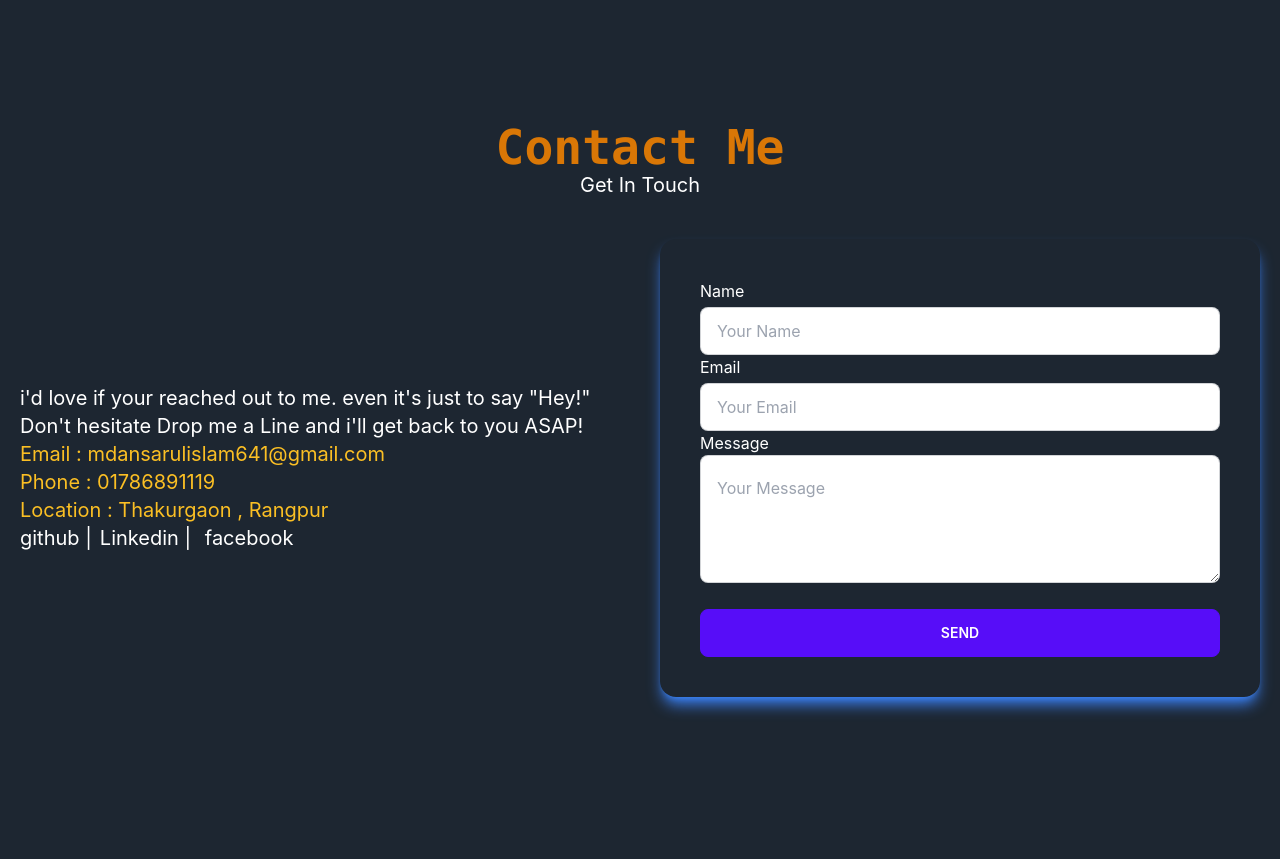
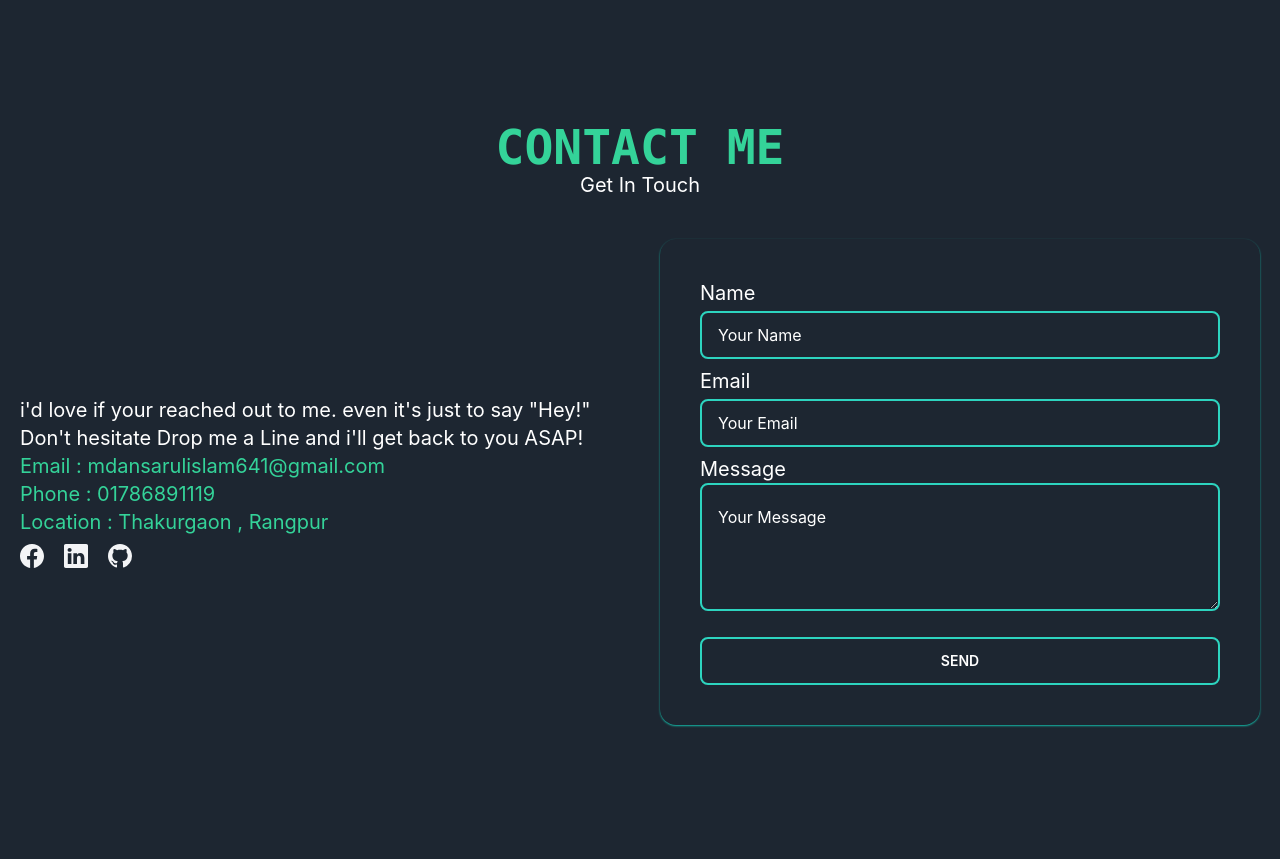
Before and after one commit to mdansarulislam641/myPortfolio, a React (Create React App) app: page / in a window 1280 px wide. Shown: the part 3720-4579 px from the top of the page. Built offline with nearby package versions, Linux system fonts and the light colour scheme.

Commit message:
contact us form edit

```diff
--- a/src/Components/ContactMe.js
+++ b/src/Components/ContactMe.js
@@ -2,6 +2,7 @@ import React from 'react';
 import  { useRef } from 'react';
 import emailjs from '@emailjs/browser';
 import { toast } from 'react-hot-toast';
+import { BsFacebook, BsGithub, BsLinkedin } from 'react-icons/bs';
 const ContactMe = () => {
 
     const form = useRef();
@@ -24,29 +25,44 @@ const ContactMe = () => {
         <section id='contact-me' className='py-20 bgg '>
           <div className='mx-5'>
           <div className='pb-10'>
-          <h1  data-aos="fade-down" className='text-amber-600 text-5xl font-extrabold font-mono text-center '>Contact Me </h1><h2 className='text-center text-white text-xl mt-0'>Get In Touch</h2>
+          <h1  data-aos="fade-down" className='text-color text-5xl font-extrabold font-mono text-center uppercase'>Contact Me </h1><h2 className='text-center text-white text-xl mt-0'>Get In Touch</h2>
           </div>
             <div className='grid grid-cols-1  md:grid-cols-2 gap-10 items-center max-w-screen-xl mx-auto'>
                 <div  data-aos="fade-down" className='text-center md:text-left'>
                     <p className='text-xl text-white'>i'd love if your reached out to me. even it's just to say "Hey!" Don't hesitate Drop me a Line and i'll get back to you ASAP! </p>
-                   <h2 className='text-amber-400 text-xl'>Email : mdansarulislam641@gmail.com</h2>
-                   <h3 className='text-xl text-amber-400'>Phone : 01786891119</h3>
-                   <h4 className='text-amber-400 text-xl'>Location : Thakurgaon , Rangpur</h4>
-                   <a className='text-xl hover:text-amber-500  text-white link link-hover hover:text-2xl transition-all duration-700' href="https://github.com/mdansarulislam641">github |</a>
-                   <a className='text-xl   hover:text-amber-500 mx-2 text-white link link-hover hover:text-2xl transition-all duration-700' href="https://www.linkedin.com/in/md-ansarul-haque/">Linkedin |</a>
-                   <a className='text-xl hover:text-2xl transition-all duration-700  hover:text-amber-500 text-white link link-hover' href="https://www.linkedin.com/in/md-ansarul-haque/"> facebook</a>
+                   <h2 className='text-color text-xl'>Email : mdansarulislam641@gmail.com</h2>
+                   <h3 className='text-xl text-color'>Phone : 01786891119</h3>
+                   <h4 className='text-color text-xl'>Location : Thakurgaon , Rangpur</h4>
+                      {/* social icons  */}
+            <div className="flex justify-start gap-5 pt-2 z-40">
+              <a href="https://www.facebook.com/md.ansarulislam.641" target="_blank" rel="noopener noreferrer"> <BsFacebook size={24} className=" text-gray-100 cursor-pointer" /></a>
+
+              <a href="https://www.linkedin.com/in/md-ansarul-haque/" target="_blank" rel="noopener noreferrer">
+              <BsLinkedin size={24} className=" text-gray-100 cursor-pointer"/>
+              </a>
+              <a href="https://github.com/mdansarulislam641" target="_blank" rel="noopener noreferrer">
+              <BsGithub size={24} className=" text-gray-100 cursor-pointer"/>
+              </a>
+
+            </div>
 
                 </div>
-                <div  data-aos="fade-up " className='shadow-lg shadow-blue-500 py-10 px-10 rounded-2xl'>
+                <div  data-aos="fade-up " className='shadow-sm shadow-teal-500 py-10 px-10 rounded-2xl'>
 
                 <form ref={form} onSubmit={sendEmail}>
-      <label className='text-white'>Name</label>
-      <input  className='hover:-skew-x-12 transition-all duration-700 input mt-1 input-bordered w-full' type="text" name="user_name" placeholder='Your Name' />
-      <label  className='text-white'>Email</label>
-      <input className='hover:-skew-x-12 transition-all duration-700 input mt-1 input-bordered w-full' type="email" name="user_email" placeholder='Your Email'/>
-      <label className='text-white'>Message</label>
-      <textarea className='input hover:-skew-x-12 transition-all duration-700 input-bordered w-full h-32 py-5' name="message"  placeholder='Your Message'/>
-      <input className='btn hover:bg-transparent hover:border-amber-600 border transition-all duration-700 hover:text-3xl btn-primary w-full mt-5' type="submit" value="Send" />
+      <div>
+      <label className='text-white text-xl'>Name</label>
+      <input  className='bg-transparent border-2 border-teal-400 text-white placeholder:text-white input mt-1 input-bordered w-full' type="text" name="user_name" placeholder='Your Name' />
+      </div>
+      <div className='my-2'>
+      <label  className='text-white text-xl'>Email</label>
+      <input className='bg-transparent border-2 border-teal-400 text-white placeholder:text-white input mt-1 input-bordered w-full' type="email" name="user_email" placeholder='Your Email'/>
+      </div>
+      <div>
+      <label className='text-white text-xl'>Message</label>
+      <textarea className='input bg-transparent border-2 border-teal-400 text-white placeholder:text-white input-bordered w-full h-32 py-5' name="message"  placeholder='Your Message'/>
+      </div>
+      <input className='btn hover:bg-transparent hover:border-white border-2 transition-all duration-700 bg-transparent border-teal-400 w-full mt-5' type="submit" value="Send" />
     </form>
 
 
```
